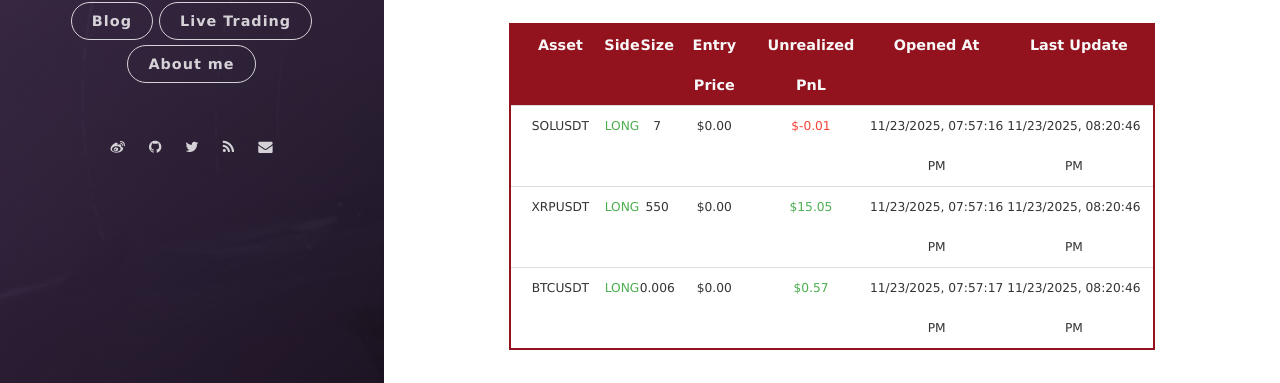
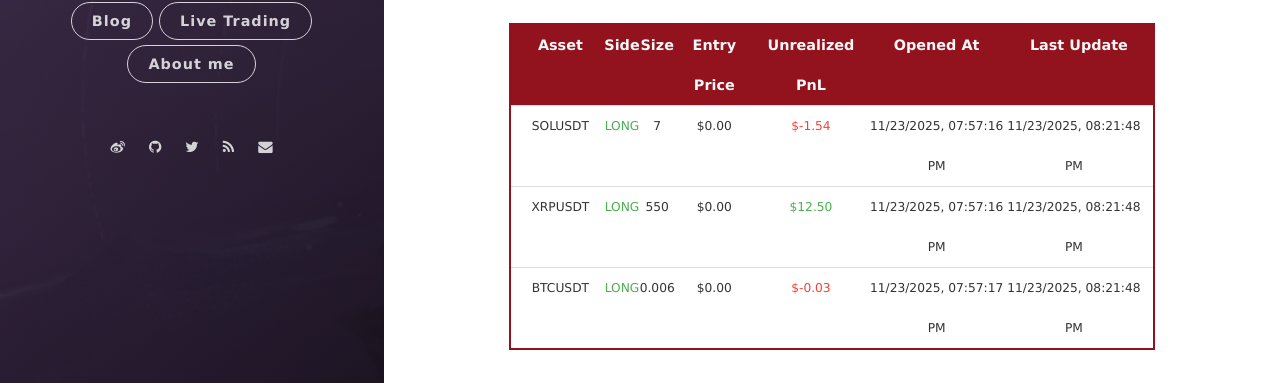
Before and after one commit to leeyegy/leeyegy.github.io, a Jekyll site: the page built from live-trading.html, in a window 1280 px wide and 1026 px high. Shown: the part 576-959 px from the top of the window. Built offline with Jekyll 4.4.1, drawn with Linux system fonts in a browser that asks for light colours; nearby versions of some CDN libraries.

Commit message:
AccountMonitor: refresh positions 2025-11-24T04:21:48+08:00

```diff
--- a/assets/data/binance/positions.json
+++ b/assets/data/binance/positions.json
@@ -4,26 +4,26 @@
     "side": "LONG",
     "size": 7.0,
     "entryPrice": 0.0,
-    "unrealizedPnl": -0.00868203,
+    "unrealizedPnl": -1.54,
     "openedAt": "2025-11-24T03:57:16+08:00",
-    "reportedAt": "2025-11-24T04:20:46+08:00"
+    "reportedAt": "2025-11-24T04:21:48+08:00"
   },
   {
     "symbol": "XRPUSDT",
     "side": "LONG",
     "size": 550.0,
     "entryPrice": 0.0,
-    "unrealizedPnl": 15.05141,
+    "unrealizedPnl": 12.4969735,
     "openedAt": "2025-11-24T03:57:16+08:00",
-    "reportedAt": "2025-11-24T04:20:46+08:00"
+    "reportedAt": "2025-11-24T04:21:48+08:00"
   },
   {
     "symbol": "BTCUSDT",
     "side": "LONG",
     "size": 0.006,
     "entryPrice": 0.0,
-    "unrealizedPnl": 0.5712,
+    "unrealizedPnl": -0.0258,
     "openedAt": "2025-11-24T03:57:17+08:00",
-    "reportedAt": "2025-11-24T04:20:46+08:00"
+    "reportedAt": "2025-11-24T04:21:48+08:00"
   }
 ]
```
